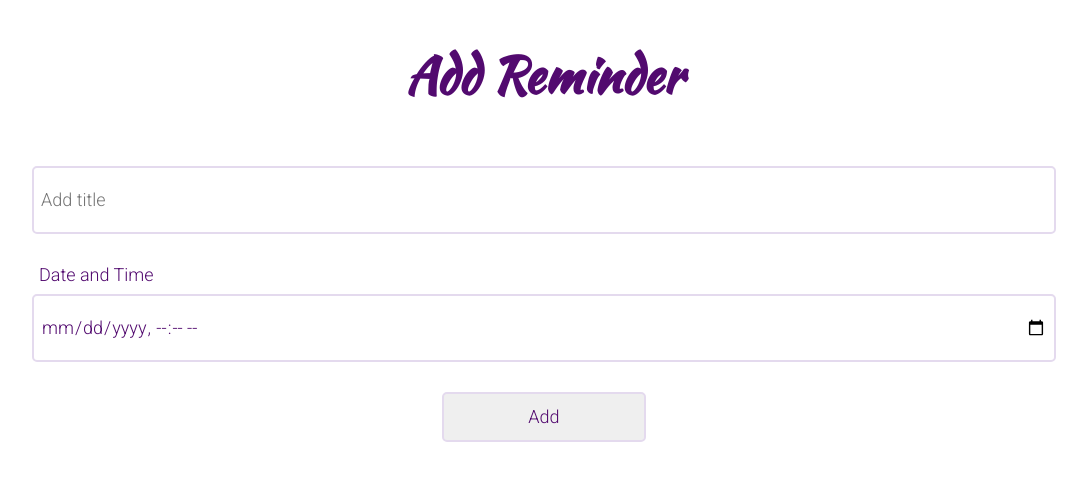
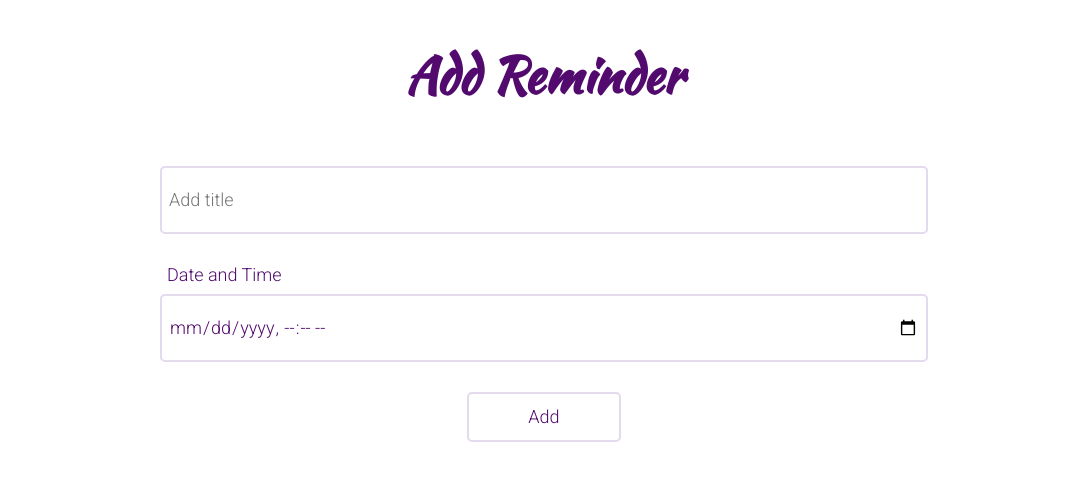
Before and after one commit to jovanako/react-calendar, a React (Create React App) app: page /2022/3/1 in a window 1280 px wide. Shown: the top 480 px of the page, without its empty margins (96-1183 px from the left). Built offline with nearby package versions, Linux system fonts and the light colour scheme.

Commit message:
add onchange property

```diff
--- a/src/components/DayView/DayView.css
+++ b/src/components/DayView/DayView.css
@@ -9,7 +9,7 @@
 #reminder-container {
   display: flex;
   flex-direction: column;
-  width: 80%;
+  width: 60%;
   justify-content: center;
   margin: 50px auto 50px auto;
   flex-grow: 1;
@@ -43,6 +43,7 @@ input:focus {
 #add-button {
   width: 20%;
   margin: 30px auto 0 auto;
+  background-color: #FFFFFF;
 }
 
 #add-button:hover {
--- a/src/components/DayView/DayView.js
+++ b/src/components/DayView/DayView.js
@@ -1,4 +1,5 @@
 import { useParams } from 'react-router-dom'
+import { useState } from 'react'
 import './DayView.css'
 
 export default function DayView() {
@@ -12,16 +13,22 @@ export default function DayView() {
   const currentHour = String(date.getHours()).padStart(2, '0')
   const currentMinutes = String(date.getMinutes()).padStart(2, '0')
 
+  const [inputValue, setInputValue] = useState(`${year}-${month}-${day}T${currentHour}:${currentMinutes}`)
+
+  function handleInputChange(event) {
+    setInputValue(event.target.value);
+  }
+
   return (
     <div id='day-view'>
       <h1 id='day-view-title'>Add Reminder</h1>
       <form id='reminder-container'>
         <input id='reminder-title' class="reminder-element" type='text' placeholder='Add title'></input>
         <label id='reminder-label' htmlFor='reminder-time'>Date and Time</label>
-        <input type='datetime-local' id='reminder-time' class="reminder-element" value={`${year}-${month}-${day}T${currentHour}:${currentMinutes}`}></input>
+        <input type='datetime-local' id='reminder-time' class="reminder-element" value={inputValue} onChange={handleInputChange}></input>
         <input id='add-button' class="reminder-element" type="submit" value="Add" />
       </form>
-    </div>
+    </div >
   )
 
 }
```
